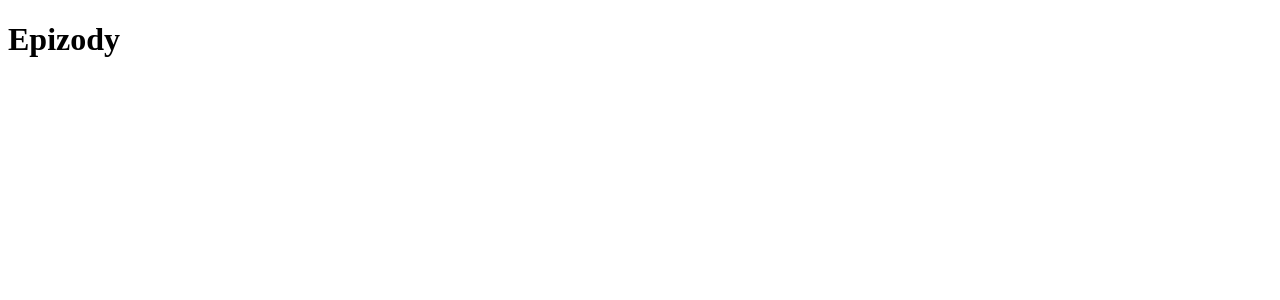
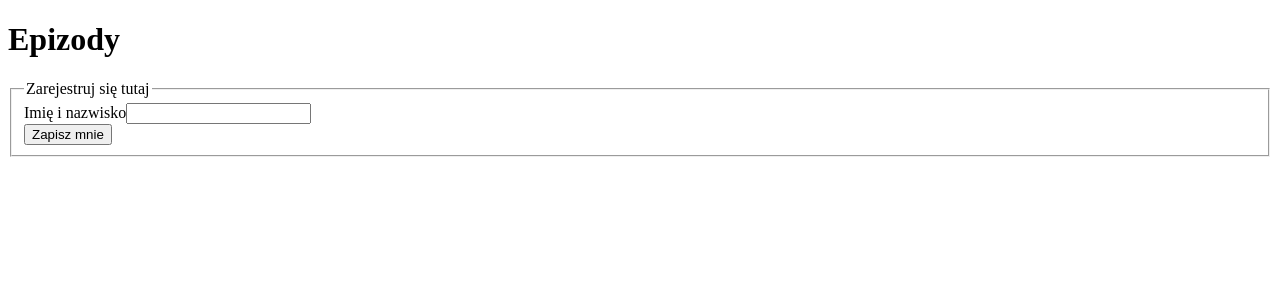
Before and after one commit to fracz/js-stack-60, a Vue app: page / in a window 1280 px wide. Shown: the top 300 px of the page. Built offline with nearby package versions, Linux system fonts and the light colour scheme.

Commit message:
Step 4: New features in application

```diff
--- a/src/app.vue
+++ b/src/app.vue
@@ -1,5 +1,43 @@
 <template>
   <div>
-    <h1>Epizody</h1>
+    <h1>{{ title }}</h1>
+    <form @submit.prevent="saveMe()">
+      <fieldset>
+        <legend>Zarejestruj się tutaj</legend>
+        <div>
+          <label>Imię i nazwisko</label>
+          <input type="text" v-model="newParticipant">
+        </div>
+        <div>
+          <button>Zapisz mnie</button>
+        </div>
+      </fieldset>
+    </form>
+
+    <ol>
+      <li v-for="participant in savedParticipants">{{ participant }}</li>
+    </ol>
   </div>
 </template>
+
+<script>
+  export default {
+    data() {
+      return {
+        title: 'Epizody',
+        newParticipant: '',
+        savedParticipants: []
+      }
+    },
+    methods: {
+      saveMe() {
+        if (this.newParticipant) {
+          this.savedParticipants.push(this.newParticipant);
+          this.newParticipant = '';
+        } else {
+          alert('You need to give us a name!');
+        }
+      }
+    }
+  };
+</script>
```
